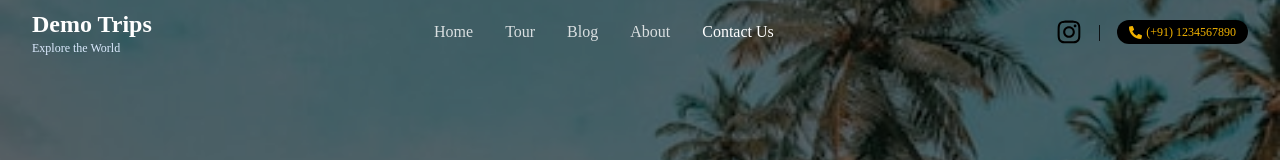
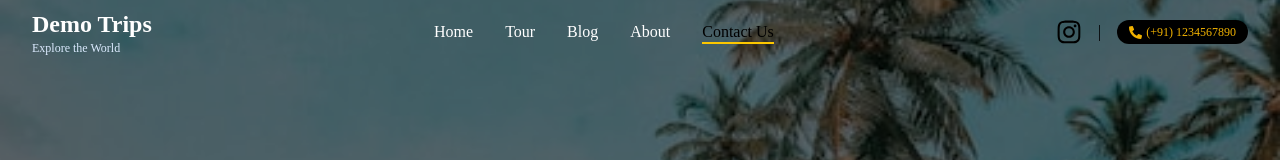
Before and after one commit to swapnil930/tours-and-trips-website, a React (Vite) app in the folder frontend/: page /contact-us in a window 1280 px wide. Shown: the top 160 px of the page. Built offline with nearby package versions, Linux system fonts and the light colour scheme.

Commit message:
change header design add underline to active tabs

```diff
--- a/frontend/src/components/common/header/Header.jsx
+++ b/frontend/src/components/common/header/Header.jsx
@@ -3,7 +3,7 @@ import { Link, useLocation } from "react-router-dom";
 
 const Header = ({ scrolled, menuOpen, setMenuOpen }) => {
 
-   const tabs = [
+  const tabs = [
     { id: 1, title: "Home", path: "/" },
     { id: 2, title: "Tour", path: "/upcoming-tours" },
     { id: 3, title: "Blog", path: "/blogs" },
@@ -34,22 +34,34 @@ const Header = ({ scrolled, menuOpen, setMenuOpen }) => {
           <nav className="hidden md:flex items-center space-x-8">
             {tabs.map((item) => {
               const isActive = location.pathname === item.path;
+
               return (
                 <Link
                   key={item.id}
                   to={item.path}
-                  className={`font-medium transition-colors ${isActive
-                    ? "text-white"
-                    : scrolled
-                      ? "text-black hover:text-white"
-                      : "text-white/80 hover:text-black"
+                  className={`relative font-medium transition-colors ${isActive
+                      ? scrolled
+                        ? "text-white"
+                        : "text-black"
+                      : scrolled
+                        ? "text-black hover:text-white"
+                        : "text-white hover:text-black"
                     }`}
                 >
                   {item.title}
+
+                  {/* Yellow Underline */}
+                  <span
+                    className={`absolute left-0 -bottom-0 h-[2px] transition-all duration-300 ${isActive ? "w-full" : ""
+                      } ${scrolled ? "bg-white" : "bg-yellow-400"
+                      }`}
+                  ></span>
+
                 </Link>
               );
             })}
           </nav>
+
           <div className="flex items-center justify-center gap-1">
 
             <div className="flex flex-row items-center gap-2 lg:gap-4">
```
